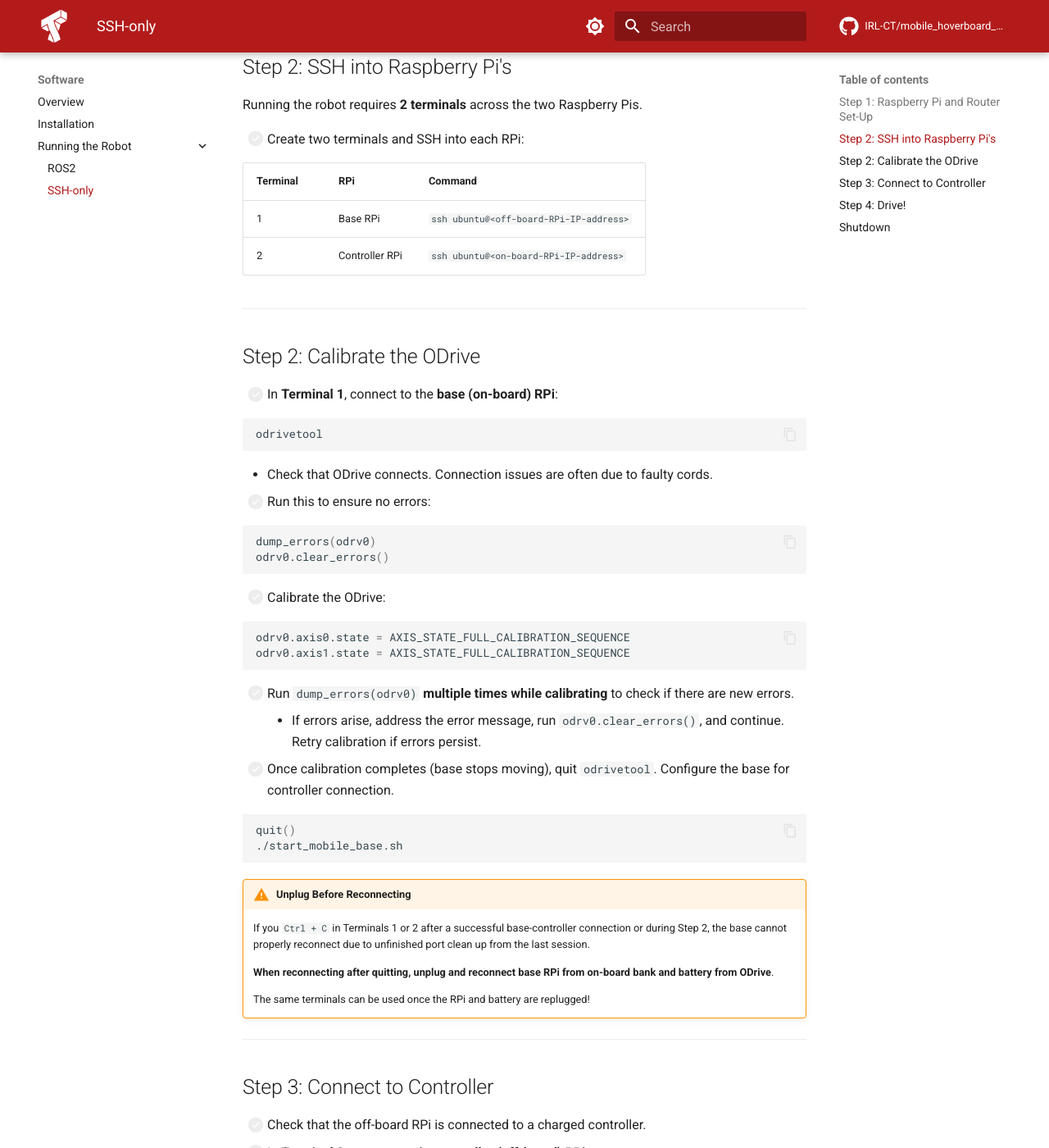
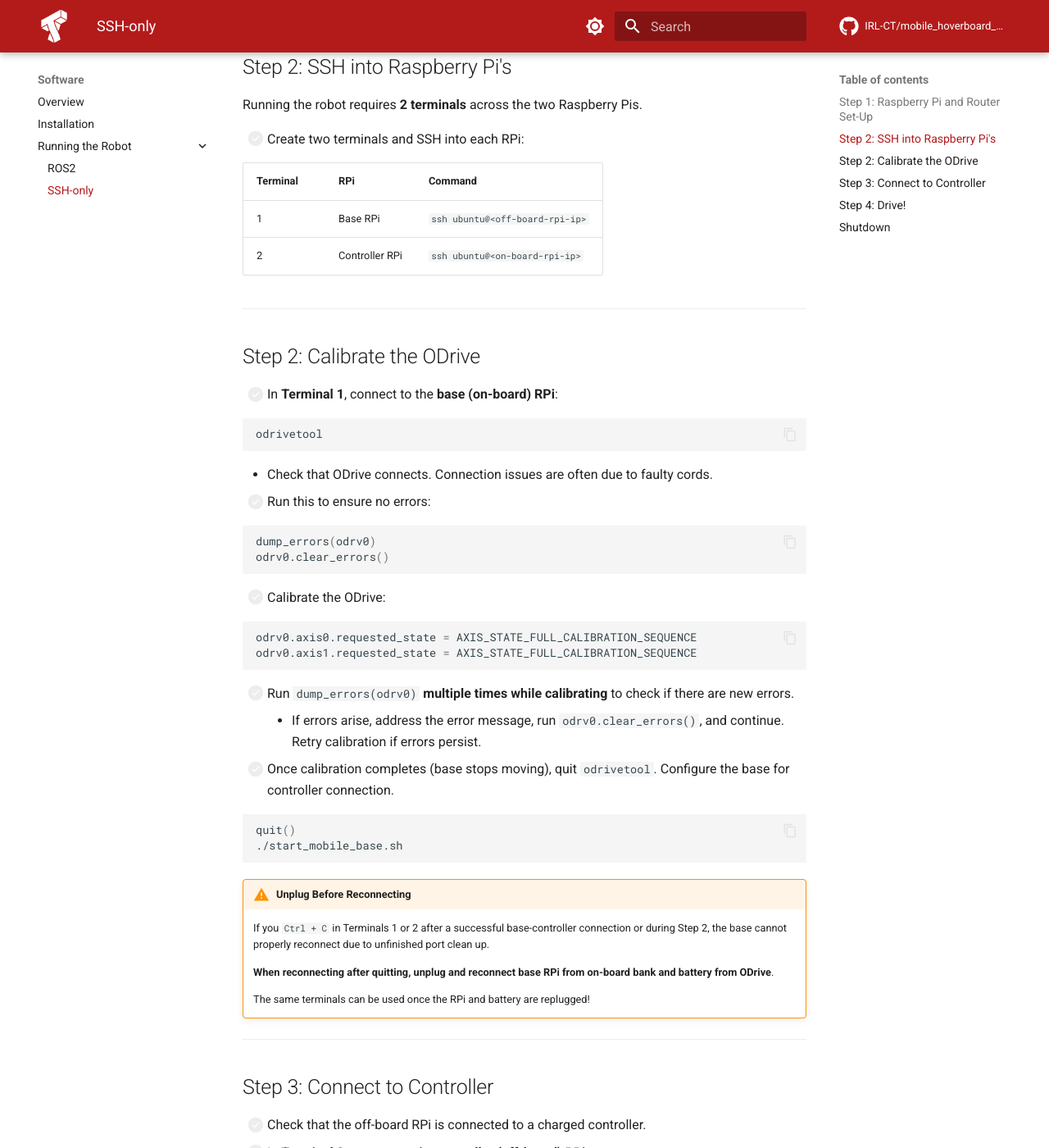
Before and after one commit to IRL-CT/mobile_hoverboard_robot_base, an MkDocs documentation site: the page built from docs/software/running_ssh.md, in a window 1280 px wide and 1400 px high, scrolled down 639 px. Shown: the whole window at 82% size. Built offline with MkDocs 1.6.1 and Material for MkDocs 9.7.7, drawn with Linux system fonts in a browser that asks for light colours; comment, search, counter and statistics services are not loaded.

Commit message:
Fixed calibration command

````diff
--- a/docs/software/running_ssh.md
+++ b/docs/software/running_ssh.md
@@ -23,8 +23,8 @@ Running the robot requires **2 terminals** across the two Raspberry Pis.
 
 | Terminal | RPi | Command |
 |----------|-----|---------|
-| 1 | Base RPi | `ssh ubuntu@<off-board-RPi-IP-address>` |
-| 2 | Controller RPi | `ssh ubuntu@<on-board-RPi-IP-address>` |
+| 1 | Base RPi | `ssh ubuntu@<off-board-rpi-ip>` |
+| 2 | Controller RPi | `ssh ubuntu@<on-board-rpi-ip>` |
 
 ---
 
@@ -47,8 +47,8 @@ odrv0.clear_errors()
 - [ ] Calibrate the ODrive:
 
 ```bash
-odrv0.axis0.state = AXIS_STATE_FULL_CALIBRATION_SEQUENCE
-odrv0.axis1.state = AXIS_STATE_FULL_CALIBRATION_SEQUENCE
+odrv0.axis0.requested_state = AXIS_STATE_FULL_CALIBRATION_SEQUENCE
+odrv0.axis1.requested_state = AXIS_STATE_FULL_CALIBRATION_SEQUENCE
 ```
 
 - [ ] Run `dump_errors(odrv0)` **multiple times while calibrating** to check if there are new errors.
@@ -61,7 +61,7 @@ quit()
 ```
 
 !!! warning "Unplug Before Reconnecting"
-    If you `Ctrl + C` in Terminals 1 or 2 after a successful base-controller connection or during Step 2, the base cannot properly reconnect due to unfinished port clean up from the last session.
+    If you `Ctrl + C` in Terminals 1 or 2 after a successful base-controller connection or during Step 2, the base cannot properly reconnect due to unfinished port clean up.
 
     **When reconnecting after quitting, unplug and reconnect base RPi from on-board bank and battery from ODrive**.
 
````
